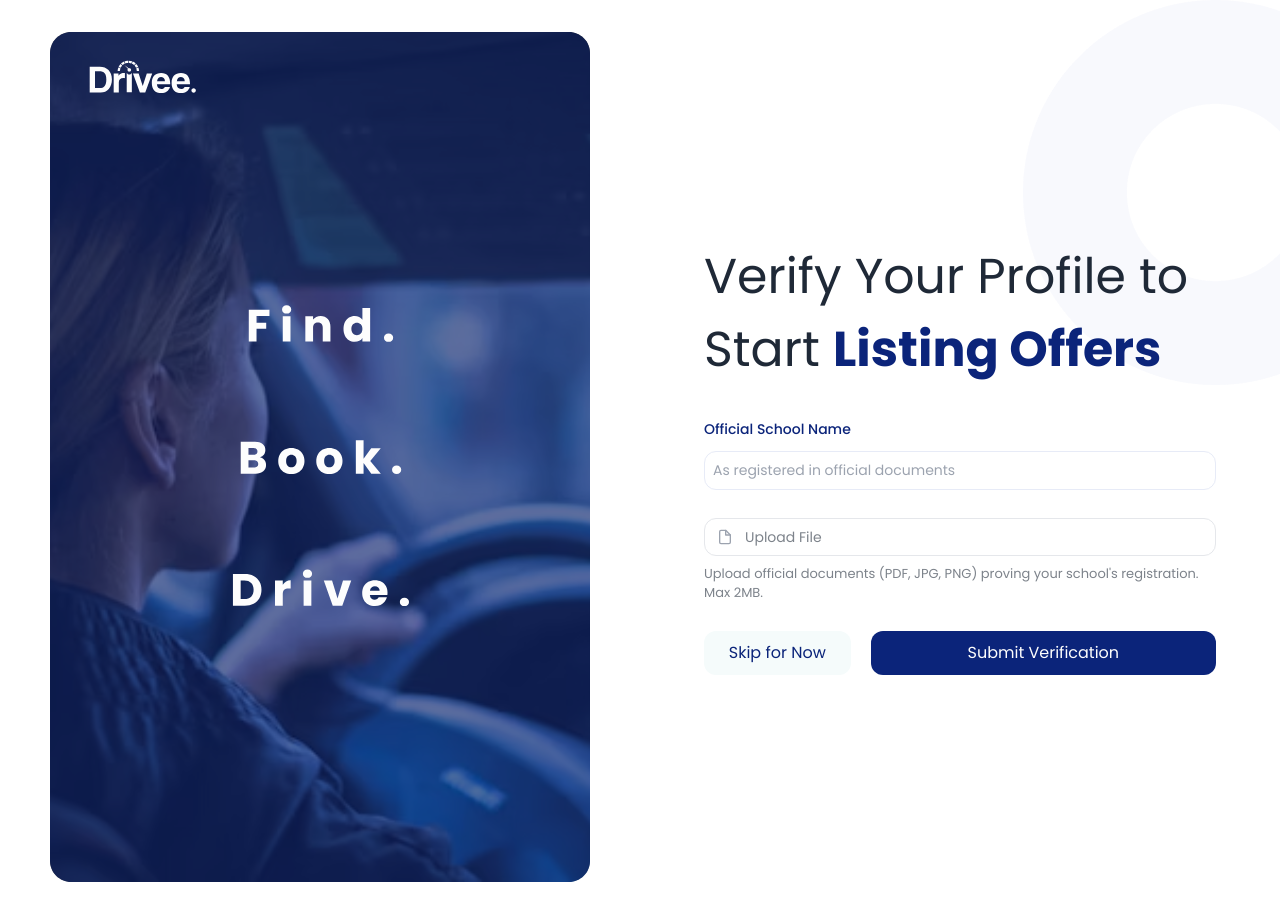
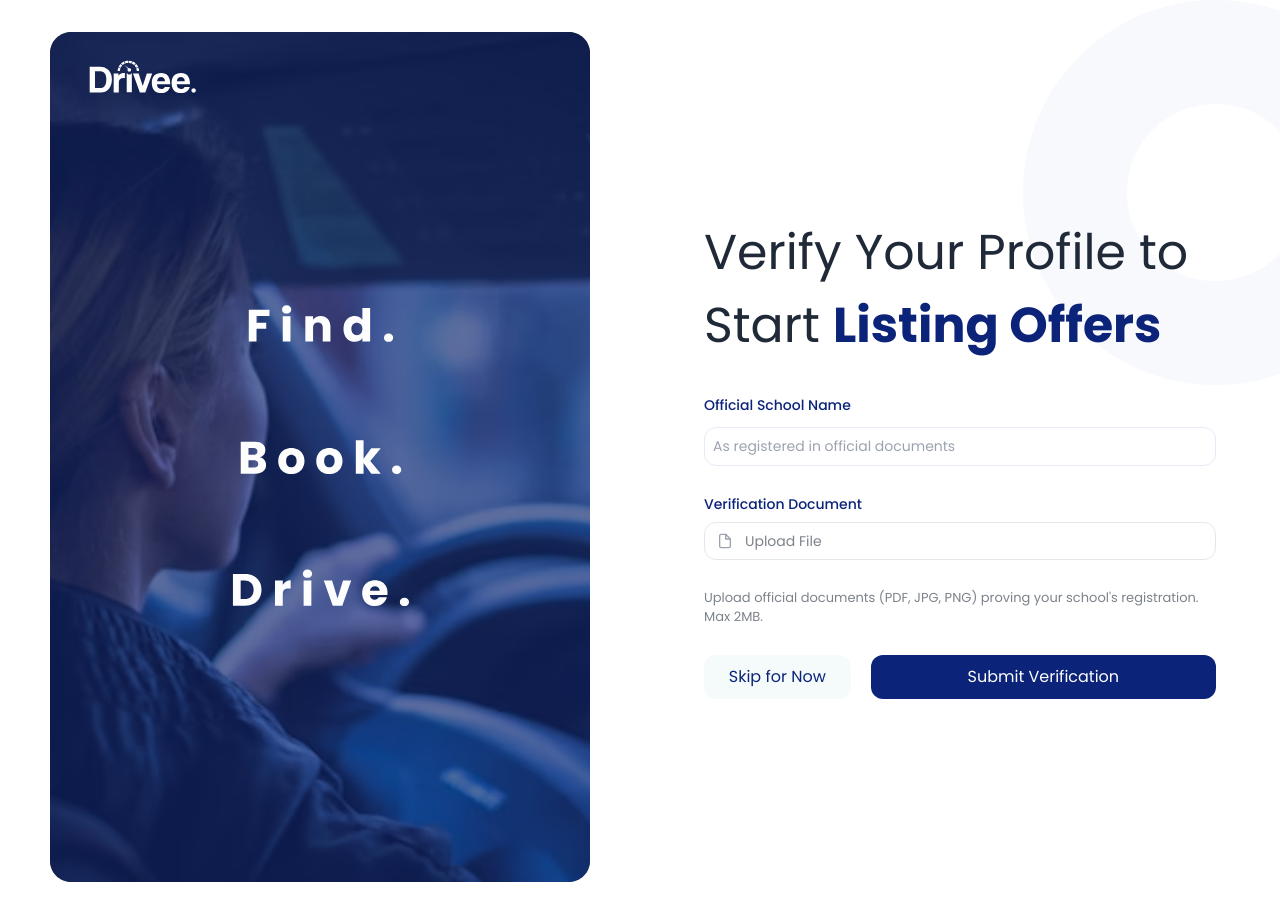
Before and after one commit to WESthhhhh/drivee-frontend, a React (Vite) app: page /verification in a window 1280 px wide. Built offline with nearby package versions, Linux system fonts and the light colour scheme.

Commit message:
updated form inputs and verification form with new features and error handling

```diff
--- a/src/components/UI/formInputs.jsx
+++ b/src/components/UI/formInputs.jsx
@@ -172,21 +172,43 @@ export const DisableInput = ({ label, placeholder, type = "text", icon = null })
     );
 };
 
-export const FileInput = ({ label }) => {
+export const FileInput = ({
+    label,
+    onChange,
+    error,
+    accept,
+    id = "file-upload",
+    fileName
+  }) => {
     return (
-        <div className=" ">
-            <label className="block text-sm font-medium mb-[12px] text-primary">{label}</label>
-            <div className="relative flex items-center border border-border-b50 rounded-small-md px-3 py-2 focus-within:ring-thin focus-within:ring-border-b50 focus-within:border-b75 ">
-                <label htmlFor="file-upload" className="flex items-center cursor-pointer gap-[12px]">
-                    <FiFile className="w-4 h-4 text-gray-400" />
-                    <span className="text-inputtext">Upload File</span>
+      <div className="space-y-2">
+        <label className="block text-sm font-medium text-primary">{label}</label>
+        <div className={`relative flex items-center border rounded-small-md px-3 py-2 ${
+          error ? 'border-error' : 'border-border-b50 focus-within:ring-thin focus-within:ring-border-b50 focus-within:border-b75'
+        }`}>
+          <label htmlFor={id} className="flex items-center cursor-pointer gap-3 w-full">
+            <FiFile className={`w-4 h-4 ${
+              error ? 'text-error' : 'text-gray-400'
+            }`} />
+            <span className={`text-sm ${
+              error ? 'text-error' : 'text-inputtext'
+            } truncate`}>
+              {fileName || "Upload File"}
+            </span>
           </label>
           <input
-                    id="file-upload"
+            id={id}
             type="file"
-                    className="hidden text-[14px]"
+            className="hidden"
+            onChange={onChange}
+            accept={accept}
           />
         </div>
+        {error && (
+          <p className="text-sm text-error mt-1">
+            {error}
+          </p>
+        )}
       </div>
     );
   };
--- a/src/components/layouts/auth/schoolSignupForm.jsx
+++ b/src/components/layouts/auth/schoolSignupForm.jsx
@@ -15,7 +15,7 @@ const SchoolSignupForm = () => {
       register,
       handleSubmit,
       reset,
-      formState: { errors, isValid }
+      formState: { errors }
     } = useForm({
       mode: "onChange",
       defaultValues: {
@@ -55,7 +55,7 @@ const SchoolSignupForm = () => {
           setSignupSuccess(true);
           toast.success('Signup successful!');
           setTimeout(() => {
-            navigate('/verification');
+            navigate('/login');
           }, 1500);
         }
       } catch (error) {
--- a/src/components/layouts/auth/studentSignupForm.jsx
+++ b/src/components/layouts/auth/studentSignupForm.jsx
@@ -70,7 +70,7 @@ const StudentSignupForm = () => {
           setSignupSuccess(true); // Set success state
           toast.success('Signup successful!');
           setTimeout(() => {
-            navigate('/student/dashboard');
+            navigate('/login');
           }, 1500);
         }
     } catch (error) {
--- a/src/components/layouts/auth/verification.jsx
+++ b/src/components/layouts/auth/verification.jsx
@@ -4,49 +4,58 @@ import { toast } from 'react-toastify';
 import { useNavigate } from 'react-router-dom';
 import axios from 'axios';
 import Button from '../../UI/button';
-import { PrimaryInput } from '../../UI/formInputs';
+import { PrimaryInput, FileInput } from '../../UI/formInputs';
 import { FiFile } from 'react-icons/fi';
 
-// Configure axios to send cookies
+
 axios.defaults.withCredentials = true;
 
 const VerificationForm = () => {
   const {
     register,
     handleSubmit,
-    reset,
-    formState: { errors }
+    formState: { errors, isValid }
   } = useForm({
     mode: "onChange",
     defaultValues: {
       schoolName: "",
+      proof: "",
     }
   });
 
   const [isLoading, setIsLoading] = useState(false);
+  const [isSubmitting, setIsSubmitting] = useState(false);
   const [signupSuccess, setSignupSuccess] = useState(false);
   const navigate = useNavigate();
   const [selectedFile, setSelectedFile] = useState(null);
   const [fileName, setFileName] = useState('');
   const [fileError, setFileError] = useState('');
-  const [showErrors, setShowErrors] = useState(false);
 
   const handleFileChange = (e) => {
     const file = e.target.files[0];
     setFileError('');
 
-    if (!file) return;
+    if (!file) {
+      setFileError('Please select a verification document');
+      setSelectedFile(null);
+      setFileName('');
+      return;
+    }
 
     const validTypes = ['application/pdf', 'image/jpeg', 'image/png'];
     const maxSize = 2 * 1024 * 1024; // 2MB
 
     if (!validTypes.includes(file.type)) {
       setFileError('Only PDF, JPG, or PNG files are allowed');
+      setSelectedFile(null);
+      setFileName('');
       return;
     }
 
     if (file.size > maxSize) {
       setFileError('File size must be less than 2MB');
+      setSelectedFile(null);
+      setFileName('');
       return;
     }
 
@@ -55,14 +64,8 @@ const VerificationForm = () => {
   };
 
   const onSubmit = async (data) => {
-    setShowErrors(true);
-
-    // Validate both fields
-    const isFileValid = !!selectedFile;
-    const isNameValid = data.schoolName.trim().length >= 3;
-
-    if (!isNameValid || !isFileValid) {
-      if (!isFileValid) setFileError('Please select a verification document');
+    if (!selectedFile) {
+      setFileError('Please select a verification document');
       return;
     }
 
@@ -71,23 +74,16 @@ const VerificationForm = () => {
     formData.append('proof', selectedFile);
 
     try {
-      setIsLoading(true);
-
-      // First verify the endpoint exists
-      try {
-        await axios.head('http://localhost:5000/verifications');
-      } catch (headError) {
-        if (headError.response?.status === 404) {
-          toast.error('Verification endpoint not found. Contact support.');
-          return;
-        }
-      }
+      setIsSubmitting(true);
 
       const response = await axios.post(
         'http://localhost:5000/verifications',
         formData,
         {
-          headers: { 'Content-Type': 'multipart/form-data' }
+          headers: {
+            'Content-Type': 'multipart/form-data'
+          },
+          withCredentials: true // Ensure this is set
         }
       );
 
@@ -97,38 +93,28 @@ const VerificationForm = () => {
         setTimeout(() => navigate('/profile'), 1500);
       }
     } catch (error) {
-      console.error('Full error:', error);
+      console.error('Submission error:', error);
 
-      if (error.response) {
-        console.log('Error details:', error.response.data);
-
-        if (error.response.status === 403) {
-          if (error.response.data?.error === "Réservé aux écoles.") {
-            toast.error('Only schools can submit verifications');
-          } else if (error.response.data?.error?.includes?.('already verified')) {
-            toast.info('Your school is already verified');
-            navigate('/profile');
-          } else {
-            toast.error('You do not have permission for this action');
-          }
-        } else if (error.response.status === 404) {
-          toast.error('Verification service unavailable. Contact support.');
+      if (error.response?.status === 403) {
+        if (error.response.data?.error === "Only schools can submit verifications") {
+          toast.error('Only schools can submit verifications');
         } else {
-          toast.error(error.response.data?.message || 'Submission failed');
+          toast.error('Please login again');
+          navigate('/login');
         }
-      } else if (error.request) {
-        toast.error('No response from server. Check your connection.');
+      } else if (error.response?.status === 401) {
+        toast.error('Session expired. Please login again.');
+        navigate('/login');
       } else {
-        toast.error('Request setup error: ' + error.message);
+        toast.error(error.response?.data?.message || 'Submission failed');
       }
     } finally {
-      setIsLoading(false);
+      setIsSubmitting(false);
     }
   };
-
   return (
     <div className="max-w-lg mx-auto md:ml-30 xl:ml-30">
-      <h1 className="text-4xl font-regular mb-8 text-text">
+      <h1 className="text-4xl font-regular mb-8 text-text text-center md:text-start">
         Verify Your Profile to Start <span className='text-primary font-bold'>Listing Offers</span>
       </h1>
 
@@ -142,65 +128,46 @@ const VerificationForm = () => {
         <PrimaryInput
           label="Official School Name"
           placeholder="As registered in official documents"
-          error={showErrors && errors.schoolName?.message}
+          error={errors.schoolName?.message}
           {...register("schoolName", {
             required: "School name is required",
             minLength: { value: 3, message: "Minimum 3 characters" }
           })}
         />
 
-        <div className="space-y-2">
-          <div className={`flex items-center border rounded-small-md px-3 py-2 ${
-            (fileError || (showErrors && !selectedFile)) ? 'border-red-500' : 'border-border-b50'
-          }`}>
-            <label htmlFor="file-upload" className="flex items-center cursor-pointer gap-3 w-full">
-              <FiFile className={`w-4 h-4 ${
-                (fileError || (showErrors && !selectedFile)) ? 'text-red-500' : 'text-gray-400'
-              }`} />
-              <span className={`text-sm ${
-                (fileError || (showErrors && !selectedFile)) ? 'text-red-500' : 'text-inputtext'
-              } truncate`}>
-                {fileName || "Upload File"}
-              </span>
-            </label>
-            <input
-              id="file-upload"
-              type="file"
-              className="hidden"
-              onChange={handleFileChange}
-              accept=".pdf,.jpg,.jpeg,.png"
-            />
-          </div>
+        <FileInput
+          label="Verification Document"
+          onChange={handleFileChange}
+          error={fileError}
+          accept=".pdf,.jpg,.jpeg,.png"
+          fileName={fileName}
+          description="Upload official documents (PDF, JPG, PNG) proving your school's registration. Max 2MB."
 
-          <p className="text-[13px] text-inputtext">
+        />
+        <p className="text-[13px] text-inputtext">
             Upload official documents (PDF, JPG, PNG) proving your school's registration. Max 2MB.
           </p>
 
-          {(fileError || (showErrors && !selectedFile)) && (
-            <p className="text-sm text-red-500 mt-1">
-              {fileError || 'Please select a verification document'}
-            </p>
-          )}
-        </div>
+        <div className="flex flex-col md:flex-row-reverse justify-between items-center gap-5">
+          <Button
+            type="primary"
+            htmlType="submit"
+            className="w-full"
+            disabled={isSubmitting }
+            loading={isSubmitting}
+            >
+            {isSubmitting ? 'Submitting...' : 'Submit Verification'}
+          </Button>
 
-        <div className="flex justify-between items-center gap-5">
           <Button
             type="ghost"
             onClick={() => navigate('/profile')}
-            className="w-[40%]"
+            className="w-full md:w-[40%]"
           >
             Skip for Now
           </Button>
 
-          <Button
-            type="primary"
-            htmlType="submit"
-            className="w-full"
-            disabled={isLoading}
-            loading={isLoading}
-          >
-            Submit Verification
-          </Button>
+
         </div>
       </form>
     </div>
```
Also changed, not shown: src/components/layouts/auth/loginForm.jsx (+47 -8 lines). Lines whose indentation alone changed are shown as unchanged.
